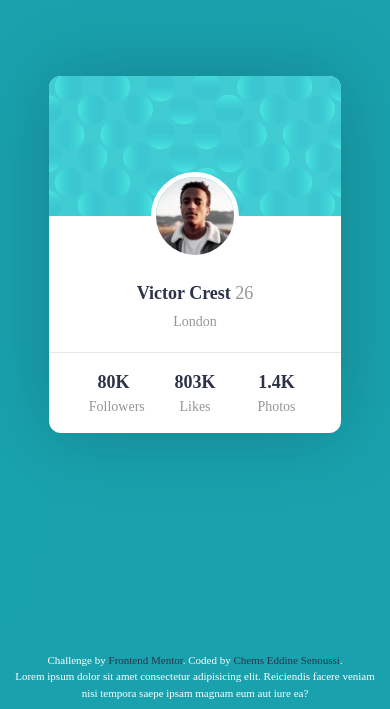
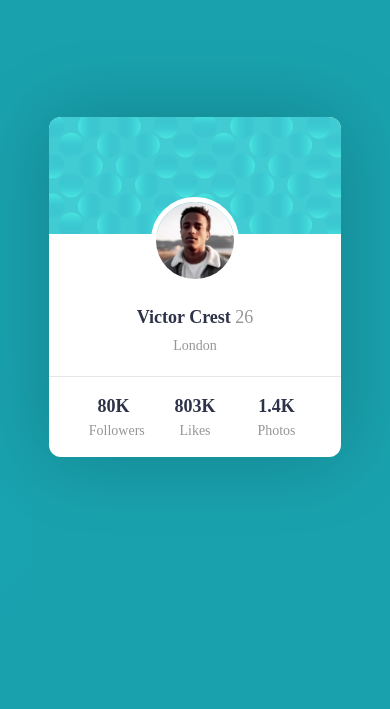
Before and after one commit to chemsedd/profile-card-component, a plain HTML site: page index.html in a window 390 px wide. Shown: the part 135-844 px from the top of the page. Drawn offline with nearby package versions, Linux system fonts and the light colour scheme.

Commit message:
Fix: card bg and responsive width

```diff
--- a/index.html
+++ b/index.html
@@ -20,10 +20,11 @@
     <main class="flex-grow flex-shrink-0">
       <div class="flex flex-col items-center justify-center">
         <!-- Card -->
-        <div class="bg-white w-3/4 sm:w-1/4 rounded-xl shadow text-center">
+        <div class="bg-white w-3/4 sm:w-2/4 md:w-1/4 rounded-xl shadow text-center">
           <!-- Card content -->
-          <div class="rounded-t-xl bg-no-repeat bg-top" style="background-image: url('images/bg-pattern-card.svg');">
-            <div class="w-full flex flex-col gap-y-1 items-center pt-24 pb-5">
+          <div class="rounded-t-xl bg-contain bg-no-repeat bg-top"
+            style="background-image: url('images/bg-pattern-card.svg');">
+            <div class="w-full flex flex-col gap-y-1 items-center pt-20 pb-5">
               <img class="w-30 rounded-full border-5 border-white" src="images/image-victor.jpg" alt="image-victor">
               <div class="kumbh-bold text-dark-blue pt-4">Victor Crest <span
                   class="kumbh-regular text-dark-gray">26</span>
@@ -51,7 +52,7 @@
       </div>
     </main>
     <!-- Footer -->
-    <footer class="flex-shrink-0 attribution p-2">
+    <!-- <footer class="flex-shrink-0 attribution p-2">
       <div>
         Challenge by <a href="https://www.frontendmentor.io?ref=challenge" target="_blank">Frontend Mentor</a>.
         Coded by <a href="https://github.com/chemsedd">Chems Eddine Senoussi</a>.
@@ -60,7 +61,7 @@
         Lorem ipsum dolor sit amet consectetur adipisicing elit. Reiciendis facere veniam nisi tempora saepe ipsam
         magnam eum aut iure ea?
       </div>
-    </footer>
+    </footer> -->
   </div>
 </body>
 
```
